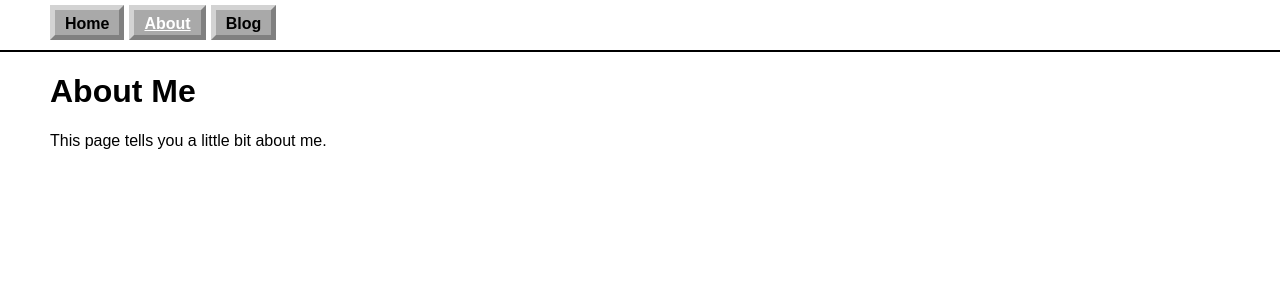
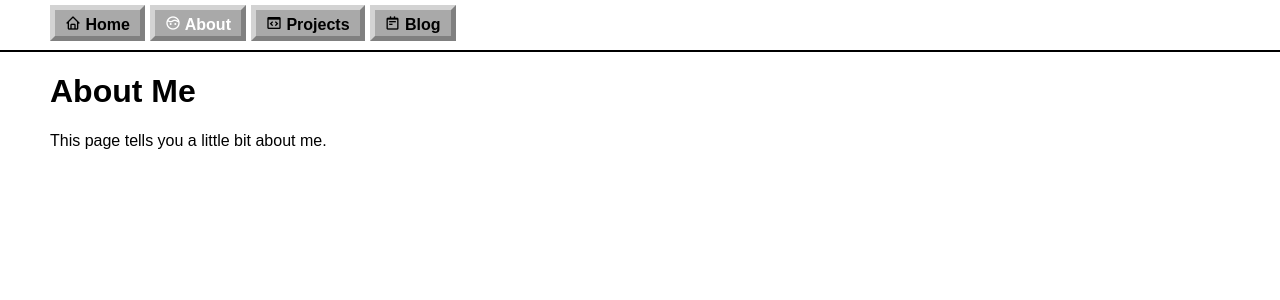
Before and after one commit to laithp/laithp.github.io, a Jekyll site: the page built from about.md, in a window 1280 px wide. Shown: the top 300 px of the page. Built offline with Jekyll 4.4.1, drawn with Linux system fonts in a browser that asks for light colours; our own code applies the rules of GitHub Pages for plain Markdown files.

Commit message:
navigation adjustments - icon + projects page

```diff
--- a/_data/navigation.yml
+++ b/_data/navigation.yml
@@ -1,8 +1,14 @@
 - name: Home
   link: /
+  icon: home
 - name: About
   link: /about.html
+  icon: face
+- name: Projects
+  link: /projects.html
+  icon: code-block
 - name: Blog
   link: /blog.html
+  icon: notepad
 #- name: CV
 #  link: /cv.html
--- a/_includes/navigation.html
+++ b/_includes/navigation.html
@@ -2,6 +2,7 @@
     {% for item in site.data.navigation %}
     <div>
       <a href="{{ item.link }}" {% if page.url == item.link %}class="current"{% endif %}>
+        <i class='bx bx-{{ item.icon }}'></i>
         {{ item.name }}
       </a>
     </div>
--- a/_sass/main.scss
+++ b/_sass/main.scss
@@ -47,5 +47,4 @@ h1, p {
 
 .current {
     color: white;
-    text-decoration: underline;
 }
```
